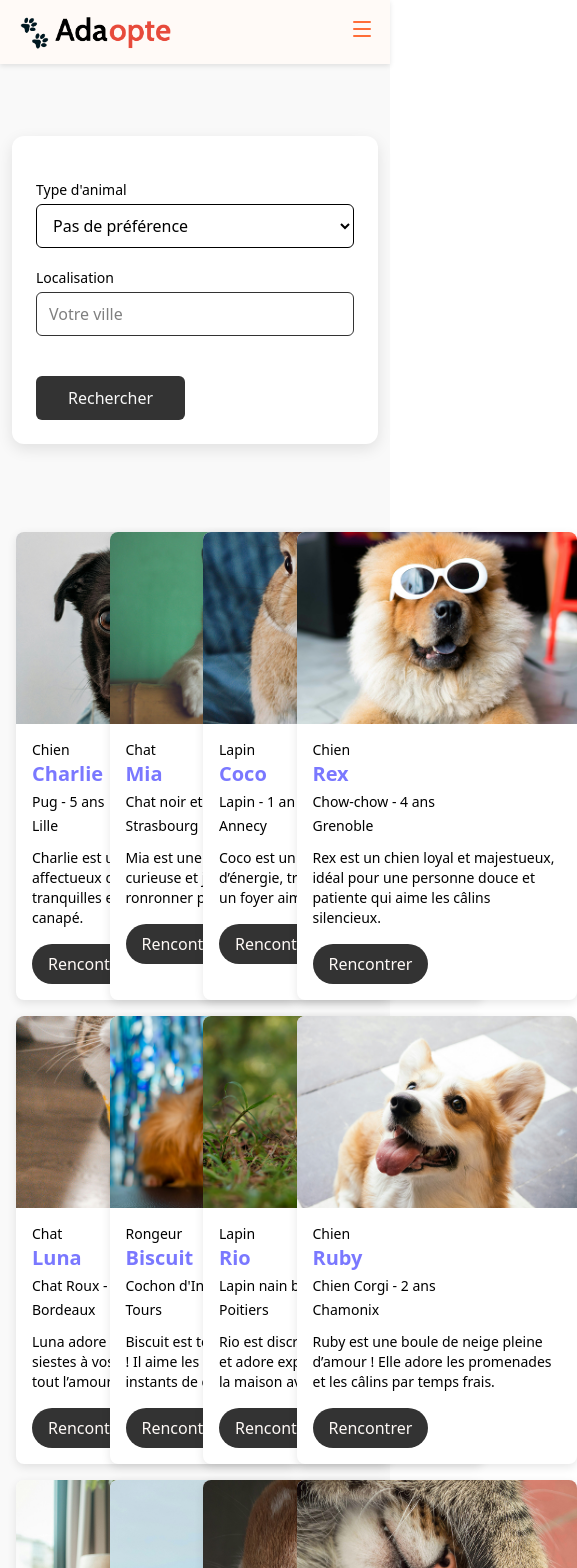
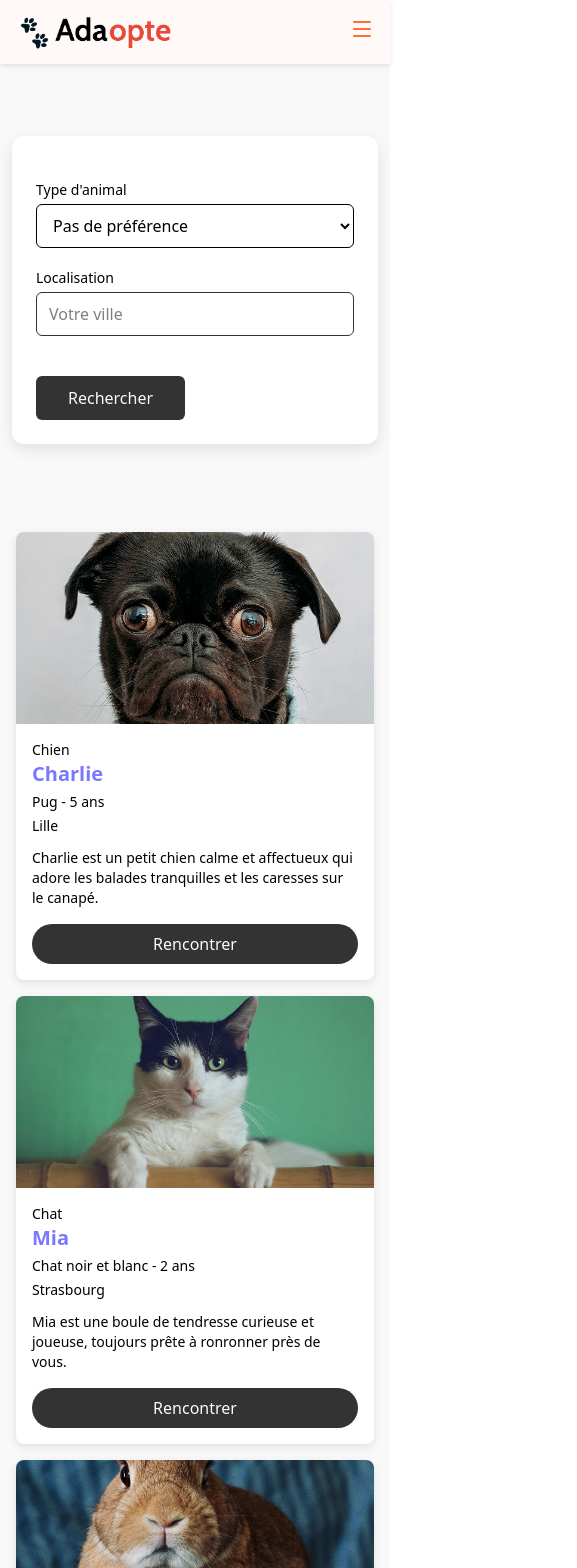
Before and after one commit to LucieSng/petadopte, a React (Vite) app: page /adopte in a window 390 px wide. Shown: the top 1568 px of the page, 577 px wide, since content can reach past the window. Built offline with nearby package versions, Linux system fonts and the light colour scheme.

Commit message:
feat : responsive PageAdopt

```diff
--- a/src/components/CardsPet.tsx
+++ b/src/components/CardsPet.tsx
@@ -5,14 +5,14 @@ export default function CardsPet({ pet }: CardsPetProps) {
     console.log(`Nom de l'animal : ${pet.name}, Type de l'animal ${pet.type} `);
   }
   return (
-    <div className="bg-white rounded-lg shadow-md overflow-hidden w-70">
+    <div className="bg-white rounded-lg shadow-md overflow-hidden w-full h-full flex flex-col">
       <img
         src={pet.imageUrl}
         alt={pet.name}
         className="h-48 w-full object-cover"
       />
 
-      <div className="p-4">
+      <div className="p-4 flex flex-col grow">
         <p className="text-sm">{pet.type}</p>
         <h2 className="text-xl font-bold mb-1 text-[var(--accent-color)]">
           {pet.name}
@@ -24,7 +24,7 @@ export default function CardsPet({ pet }: CardsPetProps) {
 
         <p className="text-sm mt-1">{pet.city}</p>
 
-        <p className="text-sm mt-3 pb-4">{pet.description}</p>
+        <p className="text-sm mt-3 pb-4 grow">{pet.description}</p>
 
         <button
           onClick={printName}
--- a/src/components/PetsListCards.tsx
+++ b/src/components/PetsListCards.tsx
@@ -26,7 +26,7 @@ export default function PetsListCards() {
       <div className="pt-15 pb-15">
         <Search showReset={true} />
       </div>
-      <div className="grid grid-cols-4 gap-4 m-4">
+      <div className="grid grid-cols-1 lg:grid-cols-4 sm:flex-row gap-4 m-4">
         {petsToDisplay.map((pet) => (
           <CardsPet key={pet.name} pet={pet} />
         ))}
```
